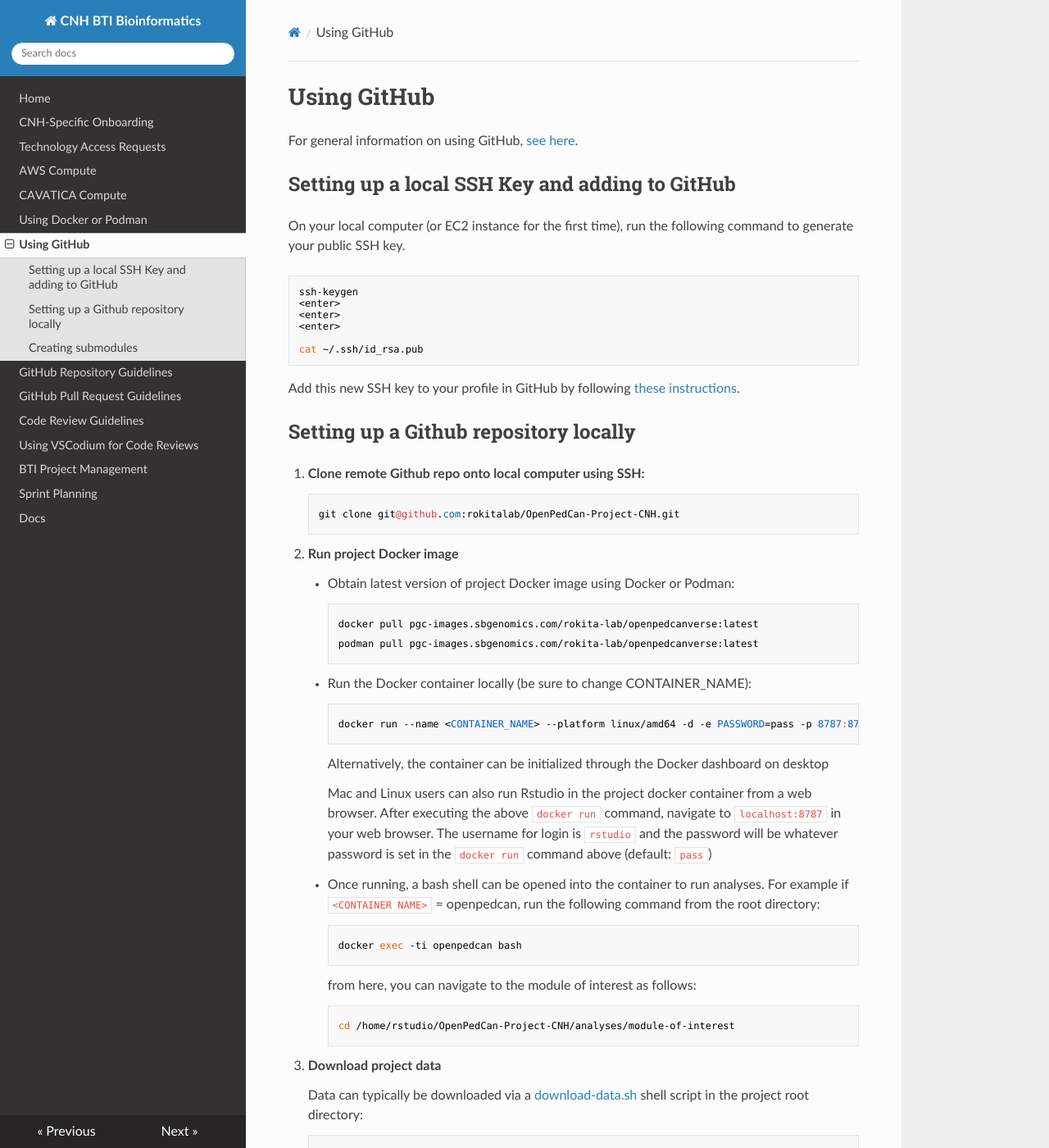
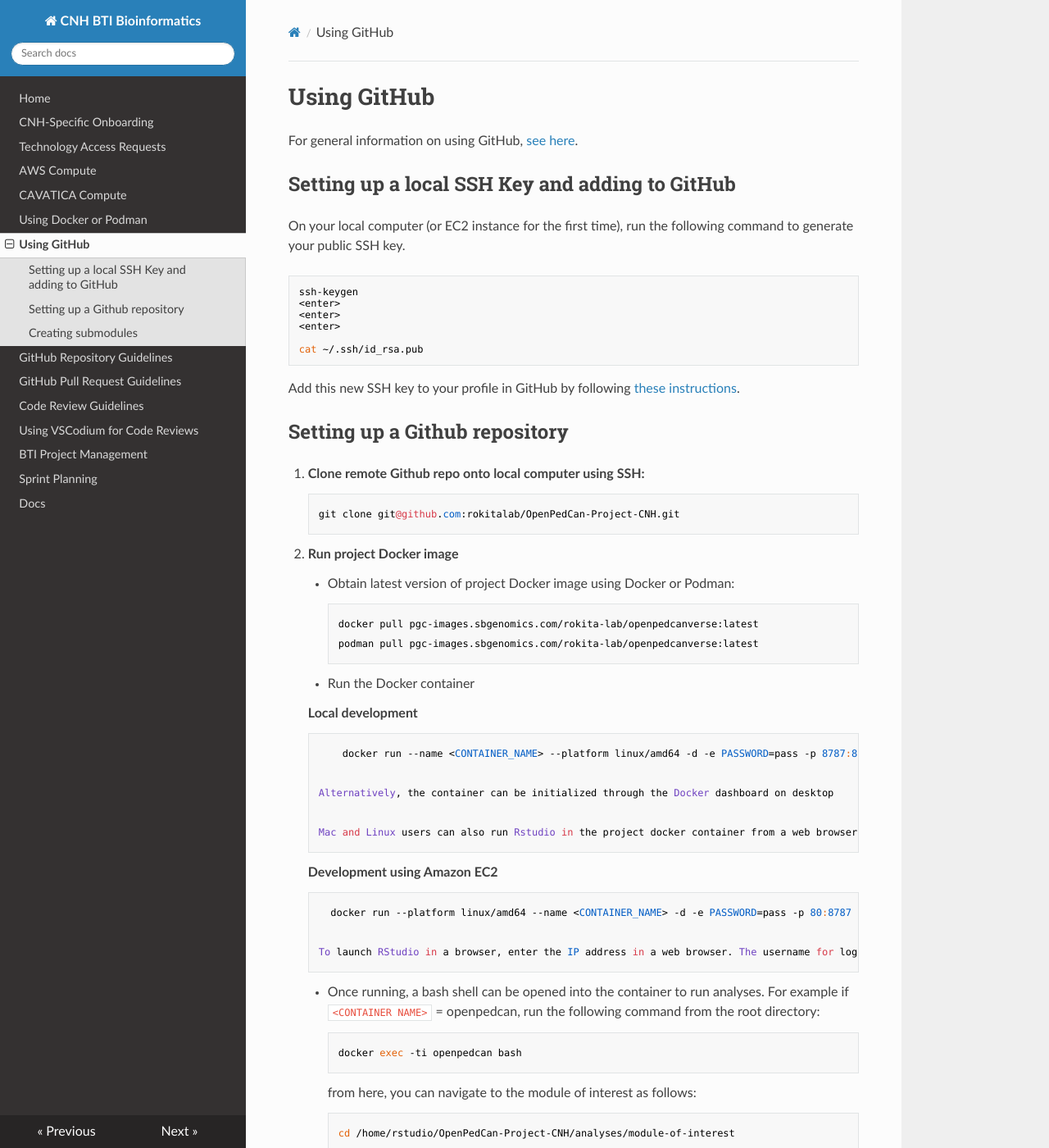
Before and after one commit to childrens-bti/bti-bfx-docs, an MkDocs documentation site: the page built from docs/github-general.md, in a window 1280 px wide and 1400 px high. Shown: the whole window at 82% size. Built offline with MkDocs 1.6.1, drawn with Linux system fonts in a browser that asks for light colours; nearby versions of some CDN libraries.

Commit message:
add ec2 Rstudio launch instructions

```diff
--- a/docs/github-general.md
+++ b/docs/github-general.md
@@ -18,7 +18,7 @@ cat ~/.ssh/id_rsa.pub
 Add this new SSH key to your profile in GitHub by following [these instructions](https://docs.github.com/en/authentication/connecting-to-github-with-ssh/adding-a-new-ssh-key-to-your-github-account).
 
 
-## Setting up a Github repository locally
+## Setting up a Github repository
 
 1. **Clone remote Github repo onto local computer using SSH:**
 
@@ -31,13 +31,22 @@ Add this new SSH key to your profile in GitHub by following [these instructions]
             docker pull pgc-images.sbgenomics.com/rokita-lab/openpedcanverse:latest
             podman pull pgc-images.sbgenomics.com/rokita-lab/openpedcanverse:latest
 
-    - Run the Docker container locally (be sure to change CONTAINER_NAME):
+    - Run the Docker container
+
+      __Local development__
 
             docker run --name <CONTAINER_NAME> --platform linux/amd64 -d -e PASSWORD=pass -p 8787:8787 -v $PWD:/home/rstudio/OpenPedCan-Project-CNH pgc-images.sbgenomics.com/rokita-lab/openpedcanverse:latest
 
         Alternatively, the container can be initialized through the Docker dashboard on desktop
 
         Mac and Linux users can also run Rstudio in the project docker container from a web browser. After executing the above `docker run` command, navigate to `localhost:8787` in your web browser. The username for login is `rstudio` and the password will be whatever password is set in the `docker run` command above (default: `pass`)
+
+      __Development using Amazon EC2__
+
+          docker run --platform linux/amd64 --name <CONTAINER_NAME> -d -e PASSWORD=pass -p 80:8787 -v $PWD:/home/rstudio/impact-trial pgc-images.sbgenomics.com/rokita-lab/impact-trial:latest
+
+        To launch RStudio in a browser, enter the IP address in a web browser. The username for login is `rstudio` and the password is `pass` (default) or whatever was specified in the `docker run` command.
+
 
     - Once running, a bash shell can be opened into the container to run analyses. For example if `<CONTAINER NAME>` = openpedcan, run the following command from the root directory:
 
```
